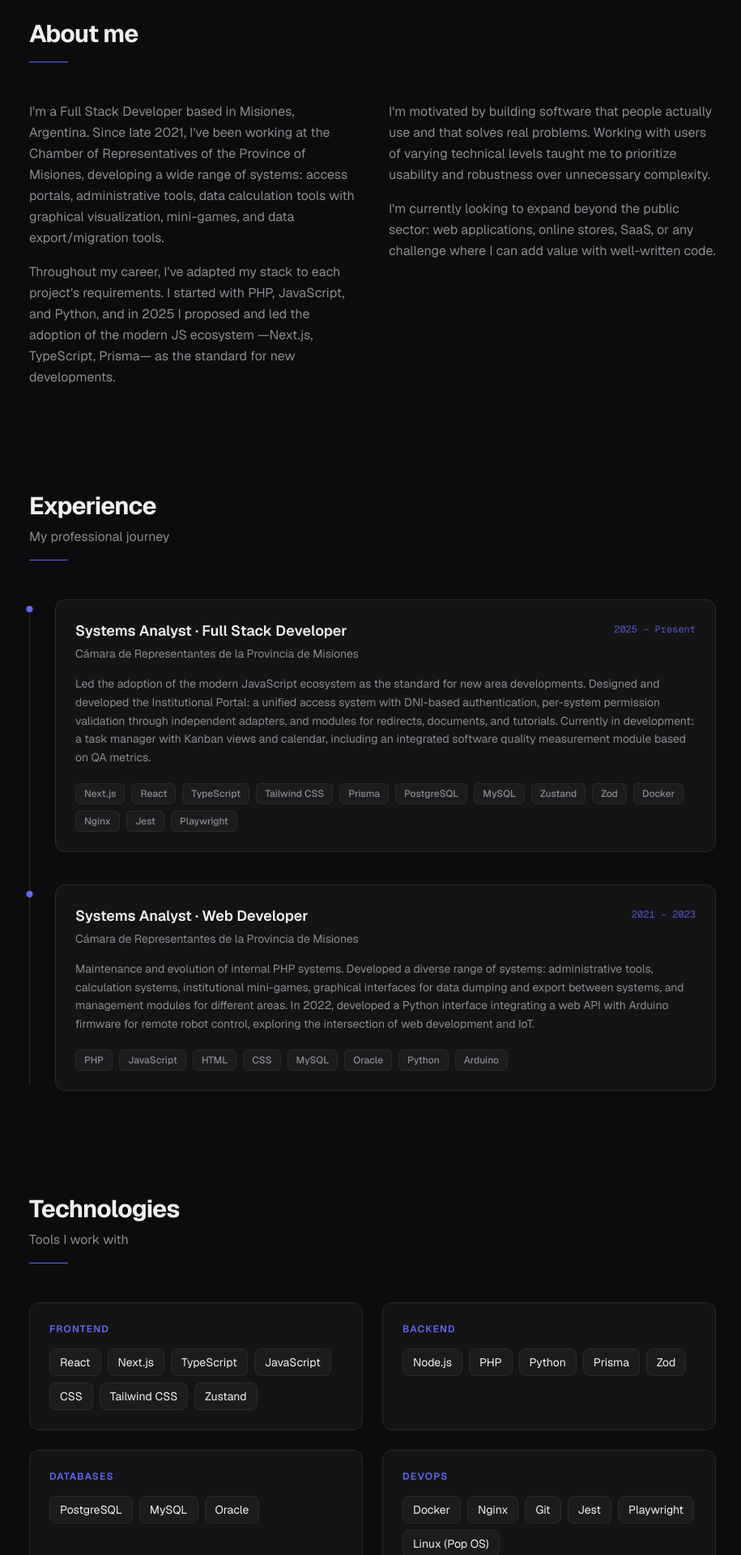
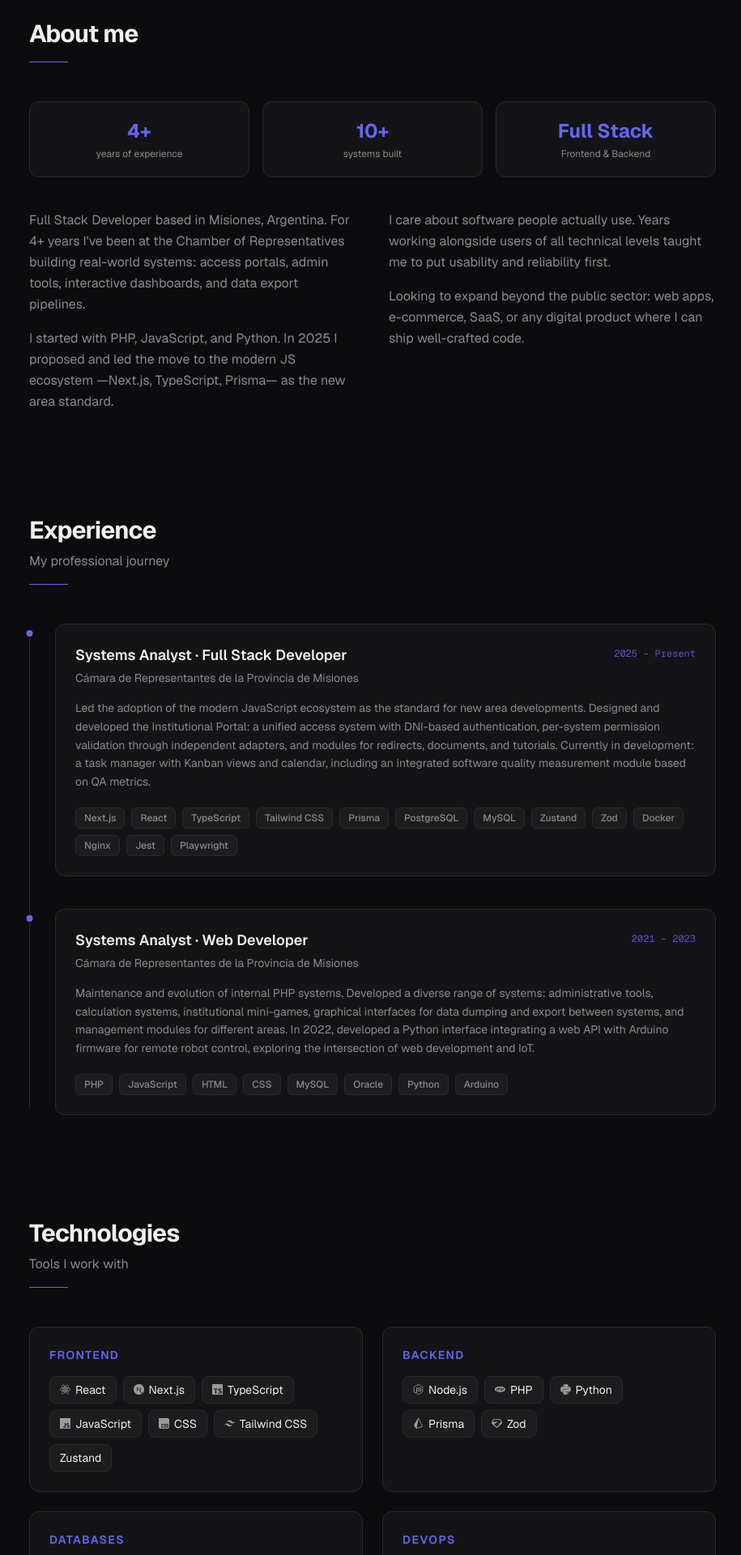
Before and after one commit to Martin-Exequiel-Morales/porfolio, a Next.js app: page / in a window 1280 px wide. Shown: the part 840-2760 px from the top of the page at 81% size, without its empty margins (180-1095 px from the left). Built offline with nearby package versions, Linux system fonts and the light colour scheme.

Commit message:
mejoras en ui para ser mas llamativo y conciso

```diff
--- a/package.json
+++ b/package.json
@@ -12,7 +12,8 @@
     "motion": "^12.38.0",
     "next": "16.2.4",
     "react": "19.2.4",
-    "react-dom": "19.2.4"
+    "react-dom": "19.2.4",
+    "simple-icons": "^16.17.0"
   },
   "devDependencies": {
     "@tailwindcss/postcss": "^4",
--- a/src/components/sections/About.tsx
+++ b/src/components/sections/About.tsx
@@ -1,9 +1,57 @@
 "use client";
 
-import { motion } from "motion/react";
+import { useRef } from "react";
+import {
+	motion,
+	useInView,
+	useMotionValue,
+	useTransform,
+	animate,
+} from "motion/react";
+import { useEffect } from "react";
 import { SectionTitle } from "@/components/ui/SectionTitle";
 import { useLang } from "@/contexts/LanguageContext";
 import { translations } from "@/locales";
+
+const highlights = [
+	{
+		value: "4+",
+		num: 4,
+		suffix: "+",
+		label: { es: "años de experiencia", en: "years of experience" },
+	},
+	{
+		value: "10+",
+		num: 10,
+		suffix: "+",
+		label: { es: "sistemas construidos", en: "systems built" },
+	},
+	{
+		value: "Full Stack",
+		num: null,
+		suffix: "",
+		label: { es: "Frontend & Backend", en: "Frontend & Backend" },
+	},
+];
+
+function AnimatedNumber({ num, suffix }: { num: number; suffix: string }) {
+	const ref = useRef<HTMLSpanElement>(null);
+	const motionVal = useMotionValue(0);
+	const rounded = useTransform(motionVal, (v) => `${Math.round(v)}${suffix}`);
+	const inView = useInView(ref, { once: true, margin: "-40px" });
+
+	useEffect(() => {
+		if (inView) {
+			const ctrl = animate(motionVal, num, {
+				duration: 1.2,
+				ease: [0.16, 1, 0.3, 1],
+			});
+			return () => ctrl.stop();
+		}
+	}, [inView, motionVal, num]);
+
+	return <motion.span ref={ref}>{rounded}</motion.span>;
+}
 
 export function About() {
 	const { lang } = useLang();
@@ -19,12 +67,37 @@ export function About() {
 			>
 				<SectionTitle title={t.about.title} />
 
+				{/* Highlights */}
+				<motion.div
+					className="grid grid-cols-3 gap-4 mb-10"
+					initial={{ opacity: 0, y: 10 }}
+					whileInView={{ opacity: 1, y: 0 }}
+					transition={{ duration: 0.4, delay: 0.1 }}
+					viewport={{ once: true }}
+				>
+					{highlights.map((h) => (
+						<div
+							key={h.value}
+							className="rounded-xl border border-border bg-surface p-5 text-center"
+						>
+							<p className="text-2xl font-bold text-accent">
+								{h.num !== null ? (
+									<AnimatedNumber num={h.num} suffix={h.suffix} />
+								) : (
+									h.value
+								)}
+							</p>
+							<p className="mt-1 text-xs text-muted">{h.label[lang]}</p>
+						</div>
+					))}
+				</motion.div>
+
 				<div className="grid sm:grid-cols-2 gap-10 text-muted leading-relaxed">
 					<motion.div
 						className="space-y-4"
 						initial={{ opacity: 0, x: -16 }}
 						whileInView={{ opacity: 1, x: 0 }}
-						transition={{ duration: 0.5, delay: 0.1 }}
+						transition={{ duration: 0.5, delay: 0.2 }}
 						viewport={{ once: true }}
 					>
 						<p>{t.about.p1}</p>
@@ -34,7 +107,7 @@ export function About() {
 						className="space-y-4"
 						initial={{ opacity: 0, x: 16 }}
 						whileInView={{ opacity: 1, x: 0 }}
-						transition={{ duration: 0.5, delay: 0.2 }}
+						transition={{ duration: 0.5, delay: 0.3 }}
 						viewport={{ once: true }}
 					>
 						<p>{t.about.p3}</p>
--- a/src/components/sections/Experience.tsx
+++ b/src/components/sections/Experience.tsx
@@ -39,6 +39,14 @@ export function Experience() {
 							>
 								<div className="absolute left-0 top-2 w-2 h-2 rounded-full bg-accent translate-x-[-3.5px] hidden sm:block" />
 
+								{/* Mobile period indicator */}
+								<div className="flex items-center gap-2 mb-3 sm:hidden">
+									<div className="w-2 h-2 rounded-full bg-accent shrink-0" />
+									<span className="text-accent font-mono text-xs">
+										{item.period[lang]}
+									</span>
+								</div>
+
 								<motion.div
 									className="card-surface rounded-xl border border-border bg-surface p-6 hover:border-accent/40 transition-colors"
 									whileHover={{ y: -2, transition: { duration: 0.2 } }}
@@ -47,7 +55,7 @@ export function Experience() {
 										<h3 className="font-semibold text-foreground text-lg">
 											{item.role[lang]}
 										</h3>
-										<span className="text-accent/80 light:text-muted font-mono text-xs shrink-0 mt-1">
+										<span className="text-accent/80 light:text-muted font-mono text-xs shrink-0 mt-1 hidden sm:block">
 											{item.period[lang]}
 										</span>
 									</div>
--- a/src/components/sections/Projects.tsx
+++ b/src/components/sections/Projects.tsx
@@ -28,7 +28,11 @@ export function Projects() {
 							className="card-surface rounded-xl border border-border bg-surface p-6 hover:border-accent/40 transition-colors"
 							initial={{ opacity: 0, y: 10 }}
 							whileInView={{ opacity: 1, y: 0 }}
-							whileHover={{ y: -2, transition: { duration: 0.2 } }}
+							whileHover={{
+								y: -2,
+								scale: 1.005,
+								transition: { duration: 0.2 },
+							}}
 							transition={{ duration: 0.4, delay: index * 0.08 }}
 							viewport={{ once: true }}
 						>
--- a/src/components/sections/TechStack.tsx
+++ b/src/components/sections/TechStack.tsx
@@ -2,6 +2,7 @@
 
 import { motion } from "motion/react";
 import { SectionTitle } from "@/components/ui/SectionTitle";
+import { TechIcon } from "@/components/ui/TechIcon";
 import { techs } from "@/data/techs";
 import { useLang } from "@/contexts/LanguageContext";
 import { translations } from "@/locales";
@@ -34,15 +35,16 @@ export function TechStack() {
 							transition={{ duration: 0.3, delay: index * 0.08 }}
 							viewport={{ once: true }}
 						>
-							<h3 className="text-xs font-semibold text-accent light:text-muted uppercase tracking-widest mb-4">
+							<h3 className="text-sm font-semibold text-accent light:text-muted uppercase tracking-widest mb-4">
 								{group.category[lang]}
 							</h3>
 							<div className="flex flex-wrap gap-2">
 								{group.items.map((item) => (
 									<span
 										key={item}
-										className="px-3 py-1.5 text-sm rounded-lg bg-surface-2 text-foreground border border-border hover:border-accent/50 hover:text-accent transition-colors"
+										className="flex items-center gap-1.5 px-3 py-1.5 text-sm rounded-lg bg-surface-2 text-foreground border border-border hover:border-accent/50 hover:text-accent transition-colors"
 									>
+										<TechIcon name={item} />
 										{item}
 									</span>
 								))}
--- /dev/null
+++ b/src/components/ui/TechIcon.tsx
@@ -0,0 +1,69 @@
+import {
+	siReact,
+	siNextdotjs,
+	siTypescript,
+	siJavascript,
+	siCss,
+	siTailwindcss,
+	siNodedotjs,
+	siPhp,
+	siPython,
+	siPrisma,
+	siZod,
+	siPostgresql,
+	siMysql,
+	siDocker,
+	siNginx,
+	siGit,
+	siJest,
+	siPopos,
+	siDbeaver,
+	siVscodium,
+	siArduino,
+	siLinux,
+} from "simple-icons";
+import type { SimpleIcon } from "simple-icons";
+
+const iconMap: Record<string, SimpleIcon> = {
+	React: siReact,
+	"Next.js": siNextdotjs,
+	TypeScript: siTypescript,
+	JavaScript: siJavascript,
+	CSS: siCss,
+	"Tailwind CSS": siTailwindcss,
+	"Node.js": siNodedotjs,
+	PHP: siPhp,
+	Python: siPython,
+	Prisma: siPrisma,
+	Zod: siZod,
+	PostgreSQL: siPostgresql,
+	MySQL: siMysql,
+	Docker: siDocker,
+	Nginx: siNginx,
+	Git: siGit,
+	Jest: siJest,
+	"Linux (Pop OS)": siPopos,
+	Linux: siLinux,
+	DBeaver: siDbeaver,
+	"VS Code": siVscodium,
+	Arduino: siArduino,
+};
+
+export function TechIcon({ name, size = 13 }: { name: string; size?: number }) {
+	const icon = iconMap[name];
+	if (!icon) return null;
+
+	return (
+		<svg
+			role="img"
+			viewBox="0 0 24 24"
+			width={size}
+			height={size}
+			fill="currentColor"
+			aria-label={icon.title}
+			className="shrink-0 opacity-60"
+		>
+			<path d={icon.path} />
+		</svg>
+	);
+}
--- a/src/locales/en.ts
+++ b/src/locales/en.ts
@@ -15,10 +15,10 @@ export const en: Translations = {
 	},
 	about: {
 		title: "About me",
-		p1: "I'm a Full Stack Developer based in Misiones, Argentina. Since late 2021, I've been working at the Chamber of Representatives of the Province of Misiones, developing a wide range of systems: access portals, administrative tools, data calculation tools with graphical visualization, mini-games, and data export/migration tools.",
-		p2: "Throughout my career, I've adapted my stack to each project's requirements. I started with PHP, JavaScript, and Python, and in 2025 I proposed and led the adoption of the modern JS ecosystem —Next.js, TypeScript, Prisma— as the standard for new developments.",
-		p3: "I'm motivated by building software that people actually use and that solves real problems. Working with users of varying technical levels taught me to prioritize usability and robustness over unnecessary complexity.",
-		p4: "I'm currently looking to expand beyond the public sector: web applications, online stores, SaaS, or any challenge where I can add value with well-written code.",
+		p1: "Full Stack Developer based in Misiones, Argentina. For 4+ years I've been at the Chamber of Representatives building real-world systems: access portals, admin tools, interactive dashboards, and data export pipelines.",
+		p2: "I started with PHP, JavaScript, and Python. In 2025 I proposed and led the move to the modern JS ecosystem —Next.js, TypeScript, Prisma— as the new area standard.",
+		p3: "I care about software people actually use. Years working alongside users of all technical levels taught me to put usability and reliability first.",
+		p4: "Looking to expand beyond the public sector: web apps, e-commerce, SaaS, or any digital product where I can ship well-crafted code.",
 	},
 	experience: {
 		title: "Experience",
--- a/src/locales/es.ts
+++ b/src/locales/es.ts
@@ -15,10 +15,10 @@ export const es: Translations = {
 	},
 	about: {
 		title: "Sobre mí",
-		p1: "Soy un desarrollador fullstack con base en Misiones, Argentina. Desde finales de 2021 trabajo en la Cámara de Representantes de la Provincia de Misiones, donde desarrollé sistemas de diversa naturaleza: portales de acceso, herramientas administrativas, cálculos sobre datos con visualización gráfica, minijuegos y exportadores de datos entre sistemas.",
-		p2: "A lo largo de mi carrera adapté mi stack a las necesidades de cada proyecto. Comencé con PHP, JavaScript y Python, y en 2025 propuse e implementé el ecosistema JS moderno —Next.js, TypeScript, Prisma— como estándar para los nuevos desarrollos del área.",
-		p3: "Me motiva crear software que las personas realmente usen y que resuelva problemas concretos. Trabajar con usuarios de distintos niveles técnicos me enseñó a priorizar la usabilidad y la robustez sobre la complejidad innecesaria.",
-		p4: "Actualmente busco expandirme hacia proyectos fuera del sector público: aplicaciones web, tiendas online, SaaS, o cualquier desafío donde pueda aportar valor con código bien escrito.",
+		p1: "Soy desarrollador fullstack con base en Misiones, Argentina. Llevo más de 4 años en la Cámara de Representantes construyendo sistemas de uso real: portales de acceso, herramientas administrativas, dashboards interactivos y exportadores de datos entre sistemas.",
+		p2: "Empecé con PHP, JavaScript y Python. En 2025 propuse e implementé el ecosistema JS moderno —Next.js, TypeScript, Prisma— como nuevo estándar para el área.",
+		p3: "Me motiva el software que la gente usa de verdad. Años de trabajo con usuarios de distintos niveles técnicos me enseñaron a priorizar la usabilidad sobre la complejidad.",
+		p4: "Busco expandirme fuera del sector público: aplicaciones web, tiendas online, SaaS, o cualquier producto digital donde pueda aportar valor con código bien escrito.",
 	},
 	experience: {
 		title: "Experiencia",
```
Also changed, not shown: src/app/opengraph-image.tsx (+17 -23 lines), src/components/sections/Hero.tsx (+33 -2 lines), 1 other file (tests, documents, lock files or other folders).
